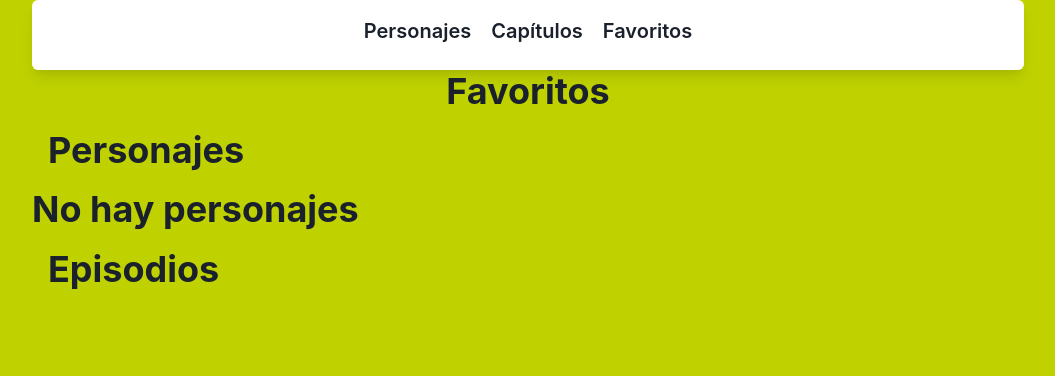
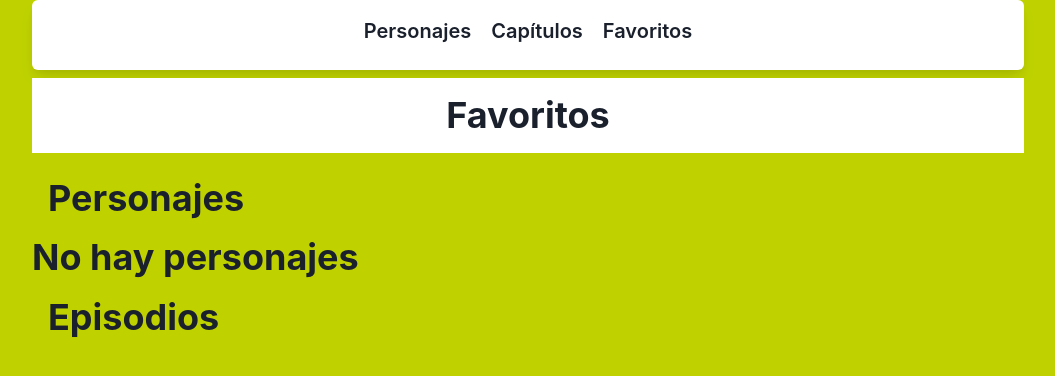
Before and after one commit to H4rasho/Rick-and-Morty-App, a Next.js app: page /favorites in a window 1280 px wide. Shown: the top 376 px of the page, without its empty margins (112-1167 px from the left). Built offline with nearby package versions, Linux system fonts and the light colour scheme.

Commit message:
create H1 component

```diff
--- /dev/null
+++ b/components/ui/h1.tsx
@@ -0,0 +1,17 @@
+import { Heading } from "@chakra-ui/react";
+
+export default function H1({ children }: { children: string }) {
+  return (
+    <Heading
+      as="h1"
+      textAlign="center"
+      fontWeight="bold"
+      p={4}
+      bg="white"
+      mt={2}
+      mb={2}
+    >
+      {children}
+    </Heading>
+  );
+}
--- a/pages/favorites/index.tsx
+++ b/pages/favorites/index.tsx
@@ -2,6 +2,7 @@ import { Heading } from "@chakra-ui/react";
 import { NextPage } from "next";
 import CharacterList from "../../components/characters/character.list";
 import EpisodeList from "../../components/episodes/episode.list";
+import H1 from "../../components/ui/h1";
 import Layout from "../../components/ui/layout";
 import { useLocalStorage } from "../../hooks/useLocalStorage";
 
@@ -11,7 +12,7 @@ const Favorites: NextPage = () => {
 
   return (
     <Layout title="Favoritos">
-      <Heading textAlign="center">Favoritos</Heading>
+      <H1>Favoritos</H1>
       <Heading as="h2" p={4}>
         {" "}
         Personajes
```
Also changed, not shown: pages/characters/index.tsx (+3 -4 lines), pages/episodes/index.tsx (+3 -4 lines).
